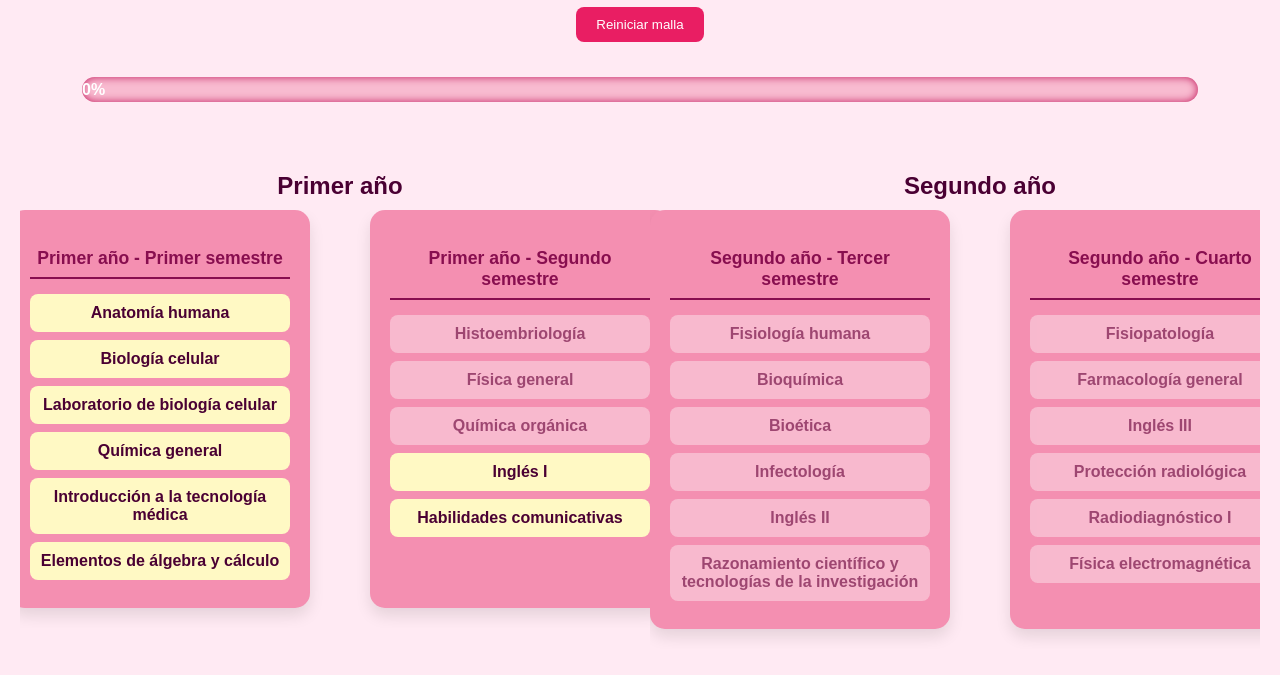
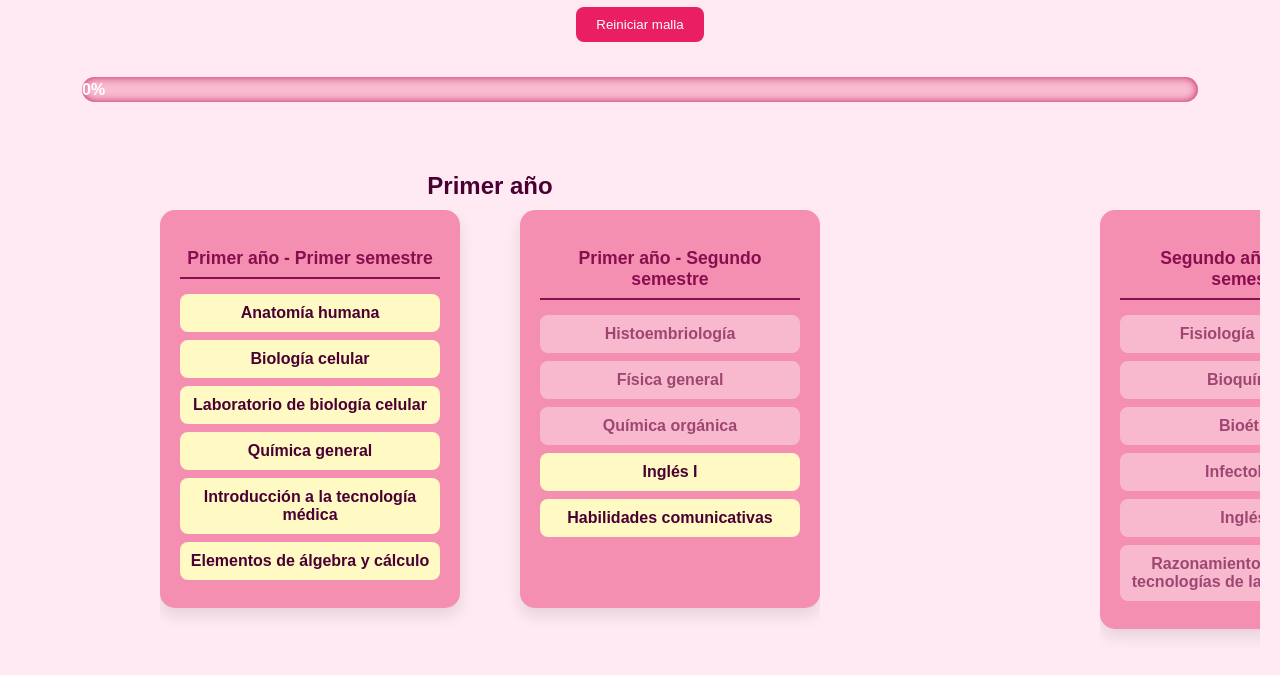
Before and after one commit to jaalarez-art/Malla-interactiva-TM, a plain HTML site: page index.html in a window 1280 px wide. Shown: the part 81-756 px from the top of the page. Drawn offline with Linux system fonts and the light colour scheme.

Commit message:
Update style.css

```diff
--- a/style.css
+++ b/style.css
@@ -58,8 +58,8 @@ h1 {
 .ano {
   display: flex;
   flex-direction: column;
-  align-items: center;  /* 🔹 Centra el texto */
-  min-width: 600px;     /* 🔹 Ancho mínimo para scroll */
+  align-items: center;
+  min-width: 900px; /* ⬅️ Aumenta este valor según cuántos semestres tiene cada año */
 }
 
 .ano h2 {
```
